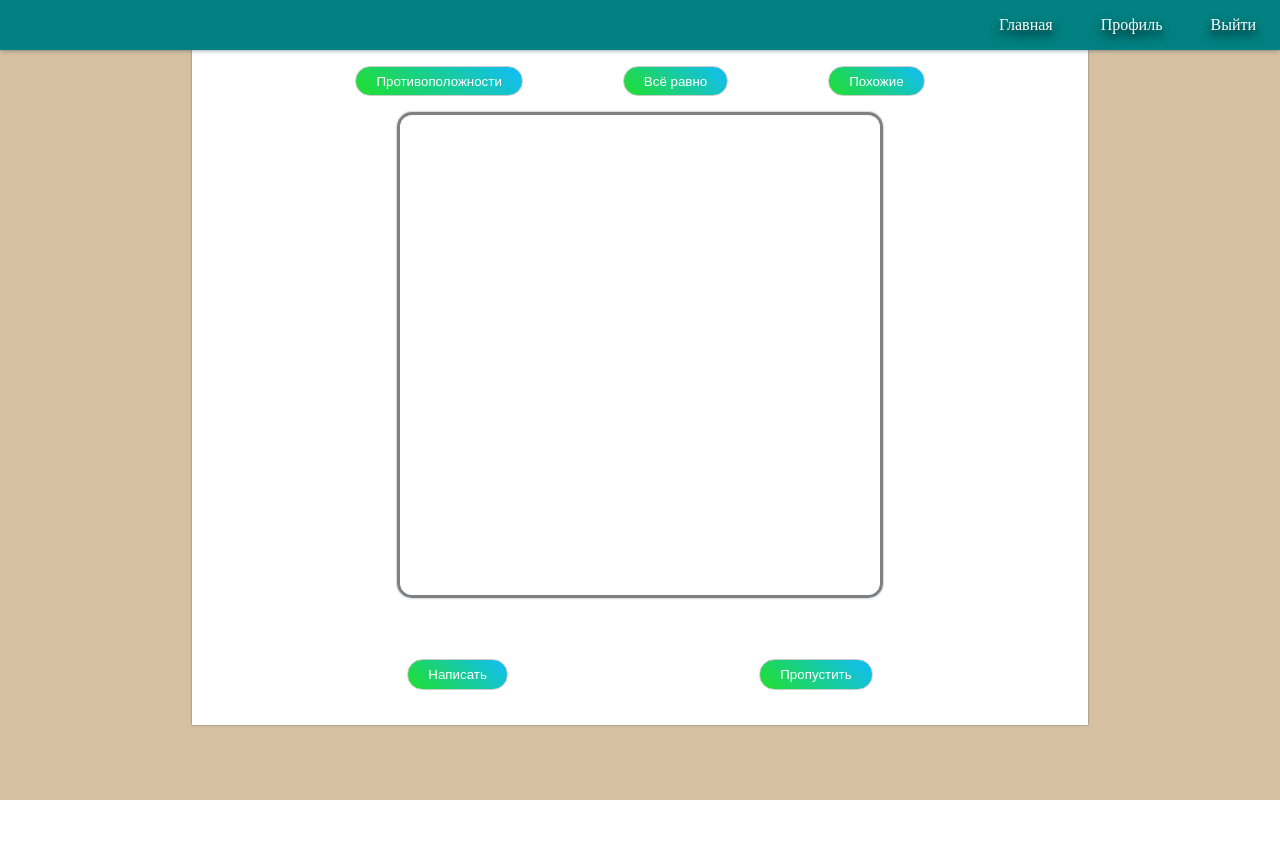
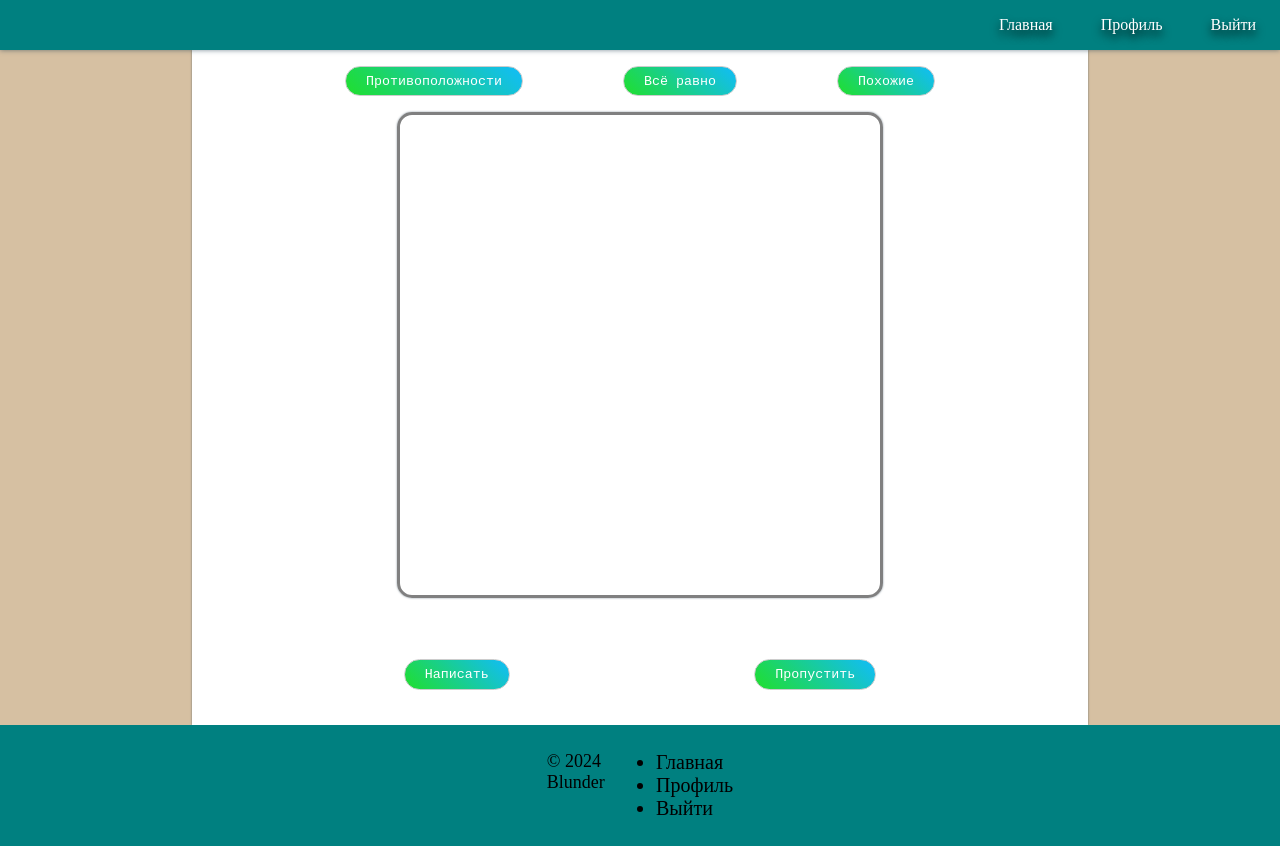
Before and after one commit to rebelorion/Blunder, a Python web app: template templates/main.html in a window 1280 px wide; the page is wider, and only the part inside the window is pictured. Before the commit the page ends 800 px from the top of that part, so only its background shows below. Run offline with Jinja, Linux system fonts and the light colour scheme; the template is opened without the code that fills it, so the values that code supplies are empty.

Commit message:
подвал

```diff
--- a/static/styles/style.css
+++ b/static/styles/style.css
@@ -30,7 +30,7 @@ body.registration {
     align-items: center;
     flex-direction: column;
     justify-content: center;
-    width: 30%;
+    width: %;
 }
 
 body {
@@ -84,6 +84,9 @@ p {
     border: 1px solid #ccc;  /* уменьшение толщины границы */
     border-radius: 20px;       /* и здесь */
 }
+.special-btn1 {
+    font-family: 'Courier New', Courier, monospace; /* Применяем другой шрифт для кнопок с классом special-btn1 */
+}
 .special-btn2{
     color: white;
     border-radius: 20px;
@@ -92,10 +95,10 @@ p {
     border: 1px solid #ccc;  /* уменьшение толщины границы */
     border-radius: 20px;       /* и здесь */
     margin: -50px;
-
-
 }
-
+.special-btn2 {
+    font-family: 'Courier New', Courier, monospace; /* Применяем другой шрифт для кнопок с классом special-btn1 */
+}
 navbar {
     position: sticky; /*навигация сверху всегда*/
     top: -1px;
@@ -178,3 +181,37 @@ photo {
     border-color: var(--contra-color);
     border-style: solid;
 }
+/* подвал */
+footer {
+    display: flex;
+    justify-content: space-between;
+    align-items: start;
+    padding: 0 45%;
+    color: var(--header-color);
+    background-color: var(--contra-color);
+    font-size: 20px;
+    background-color: var(--back-colorGreen);
+  }
+  footer > ul {
+    margin: 0;
+  }
+  footer * {
+    text-decoration: none;
+    color: var(--info-text-color);
+  }
+  footer > * {
+    padding: 2vw;
+  }
+  footer img {
+    width: 64px;
+    padding-inline: 1vw;
+  }
+  @media only screen and (max-width: 540px) {
+    footer {
+      display: block;
+      justify-content: center;
+    }
+    footer img {
+      width: 12vw
+    }
+  }
--- a/templates/main.html
+++ b/templates/main.html
@@ -34,5 +34,17 @@
             <button type="button" class="btn special-btn2">Пропустить</button>
         </split>
     </column>
+    <footer>
+        <div id="contacts">
+            © 2024 Blunder
+        </div>
+
+        <ul>
+            <li><a href="#about">Главная</a></li>
+            <li><a href="#courses">Профиль</a></li>
+            <li><a href="#contacts">Выйти</a></li>
+        </ul>
+
+    </footer>
 </body>
 </html>
```
Also changed, not shown: registration.py (added, +34 -0 lines), templates/registration.html (+6 -9 lines), 1 other file.
